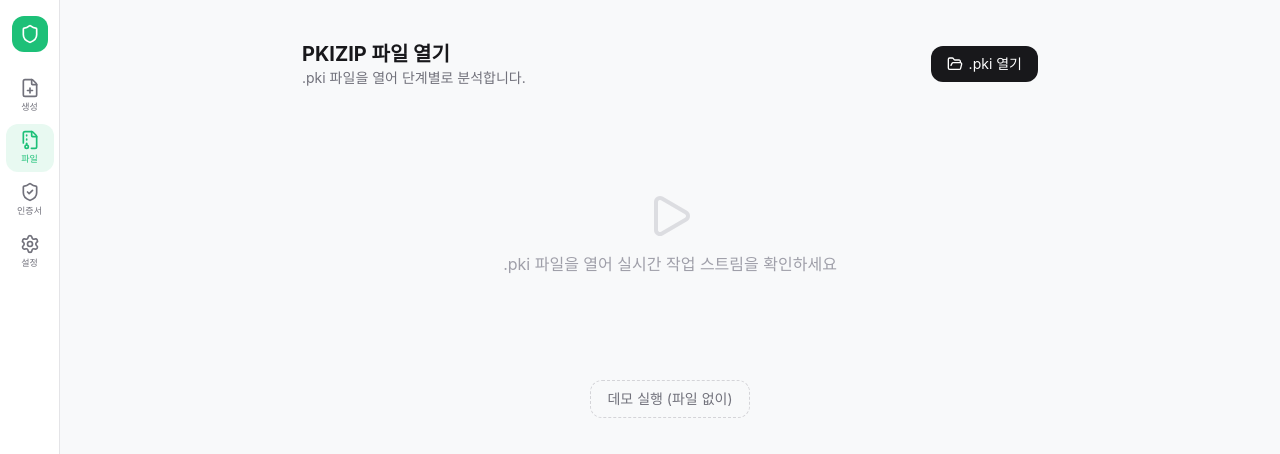
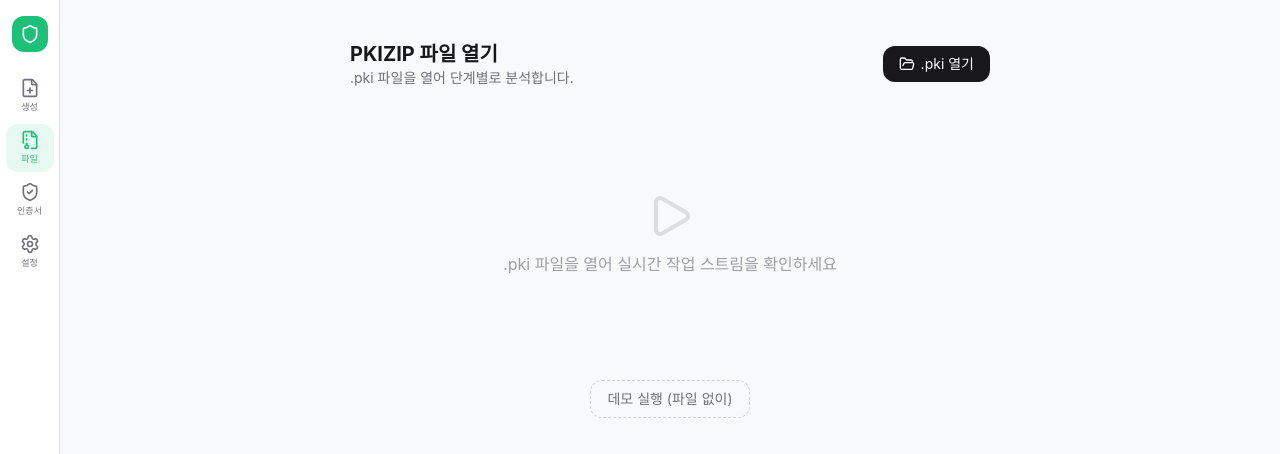
Before and after one commit to chrismarspink/pkizip, a React (Vite) app: page /files in a window 1280 px wide. Shown: the top 454 px of the page. Built offline with nearby package versions, Linux system fonts and the light colour scheme.

Commit message:
Fix files page max-width to match other pages (3xl→2xl)

```diff
--- a/src/pages/FilesTempPage.tsx
+++ b/src/pages/FilesTempPage.tsx
@@ -289,7 +289,7 @@
   };
 
   return (
-    <div className="max-w-3xl mx-auto px-4 py-6 lg:py-10">
+    <div className="max-w-2xl mx-auto px-4 py-6 lg:py-10">
       <div className="flex items-center justify-between mb-6">
         <div>
           <h1 className="text-xl font-bold">PKIZIP 파일 열기</h1>
```
